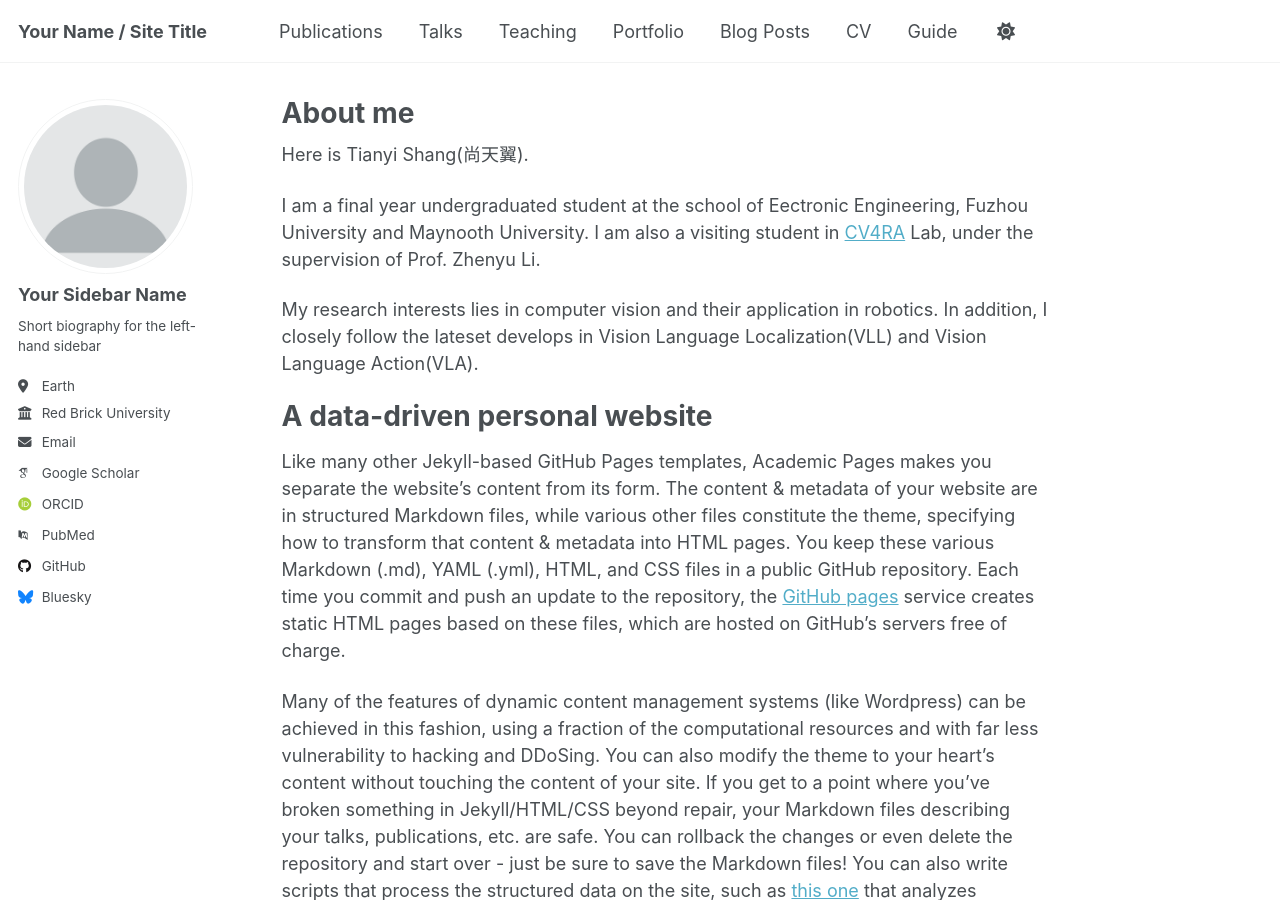
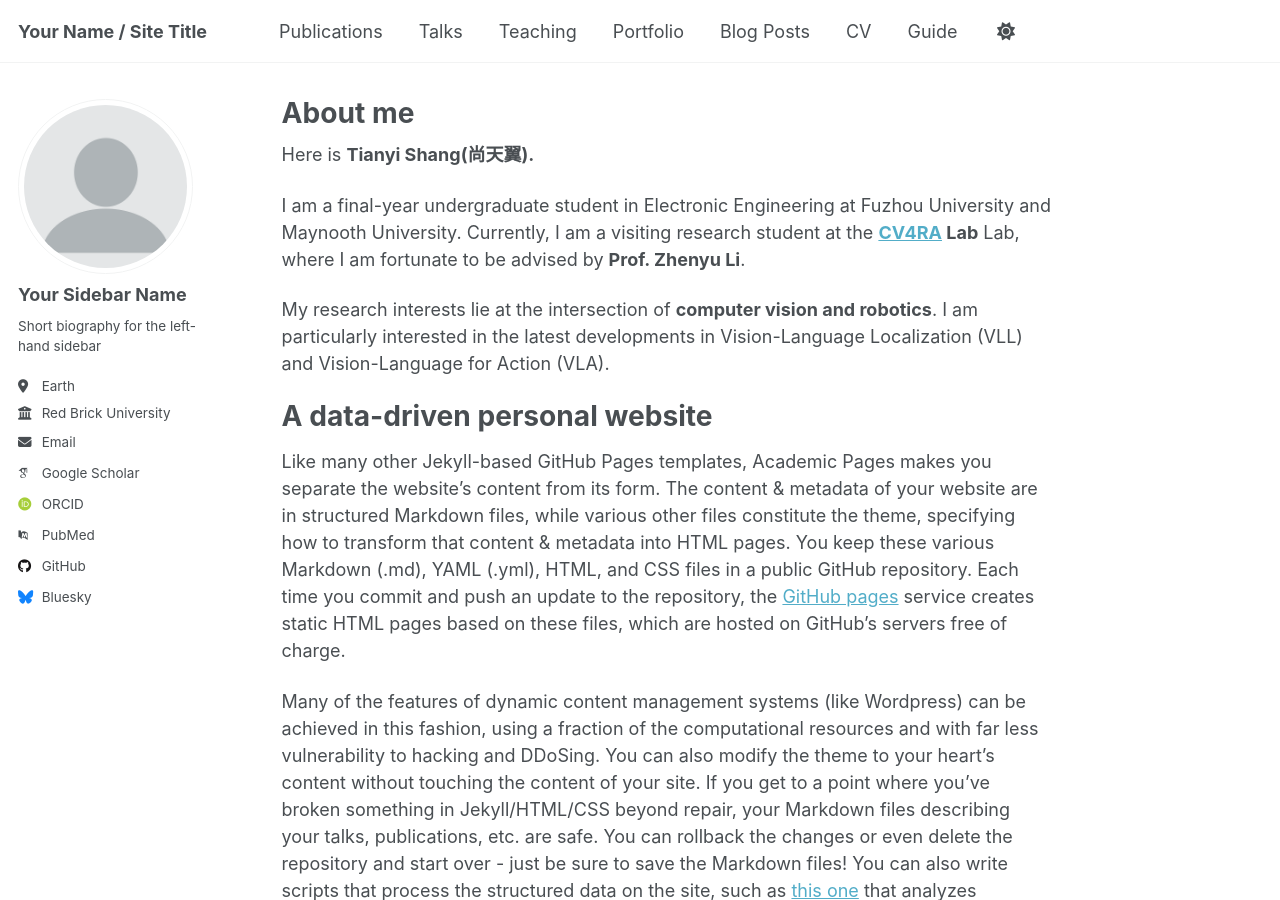
Before and after one commit to nuozimiaowu/TianyiShang.github.io, a Jekyll site: the page built from _pages/about.md, in a window 1280 px wide and 900 px high. Built offline with Jekyll 4.4.1, drawn with Linux system fonts in a browser that asks for light colours; some web fonts are replaced; a script that is not in the unit is left out.

Commit message:
Update about.md

```diff
--- a/_pages/about.md
+++ b/_pages/about.md
@@ -6,11 +6,11 @@ redirect_from:
   - /about/
   - /about.html
 ---
-Here is Tianyi Shang(尚天翼).
+Here is **Tianyi Shang(尚天翼).**
 
-I am a final year undergraduated student at the school of Eectronic Engineering, Fuzhou University and Maynooth University. I am also a visiting student in [CV4RA](https://github.com/CV4RA) Lab, under the supervision of Prof. Zhenyu Li.
+I am a final-year undergraduate student in Electronic Engineering at Fuzhou University and Maynooth University. Currently, I am a visiting research student at the **[CV4RA](https://github.com/CV4RA) Lab** Lab, where I am fortunate to be advised by **Prof. Zhenyu Li**.
 
-My research interests lies in computer vision and their application in robotics. In addition, I closely follow the lateset develops in Vision Language Localization(VLL) and Vision Language Action(VLA).
+My research interests lie at the intersection of **computer vision and robotics**. I am particularly interested in the latest developments in Vision-Language Localization (VLL) and Vision-Language for Action (VLA).
 
 A data-driven personal website
 ======
```
